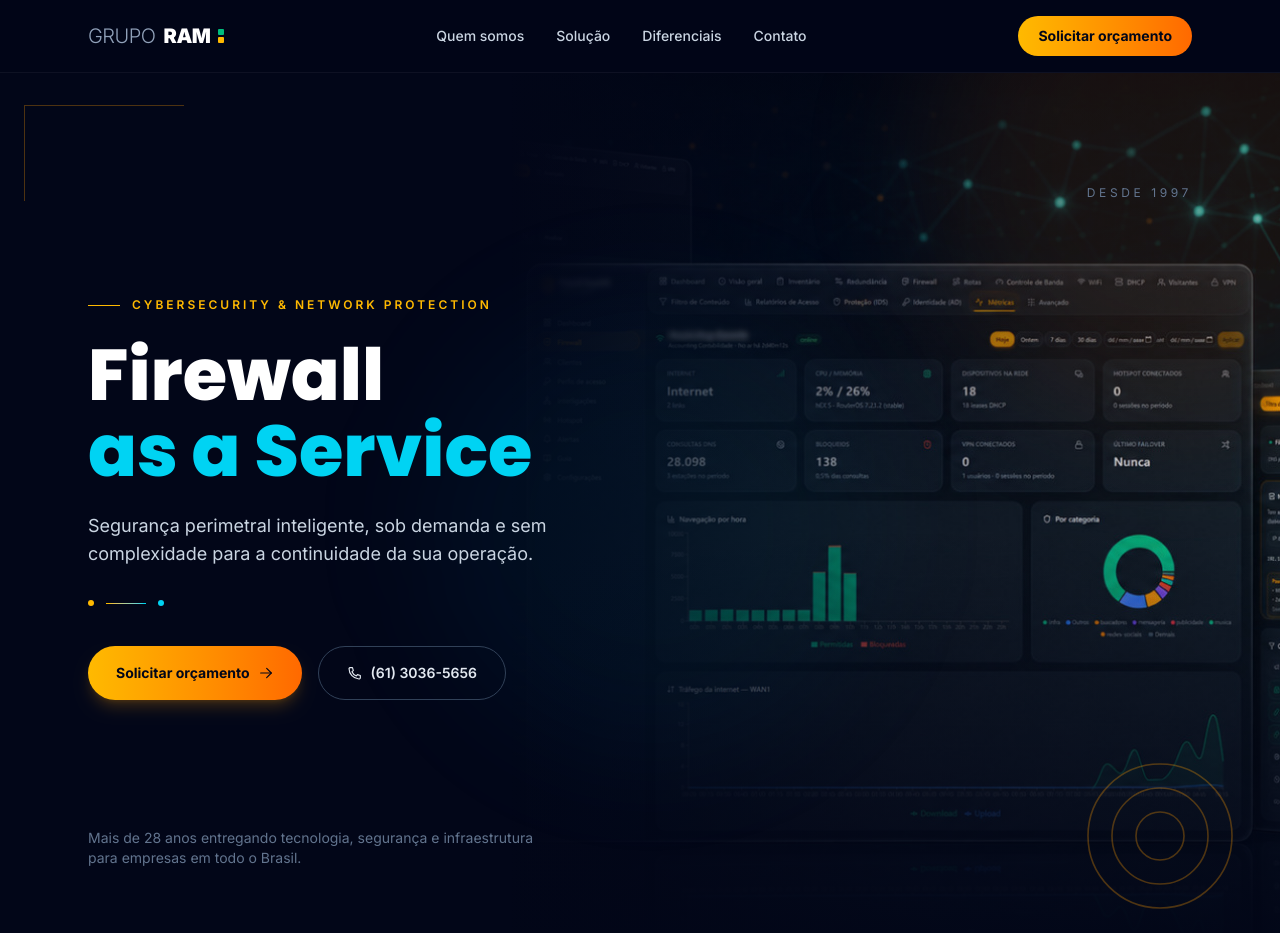
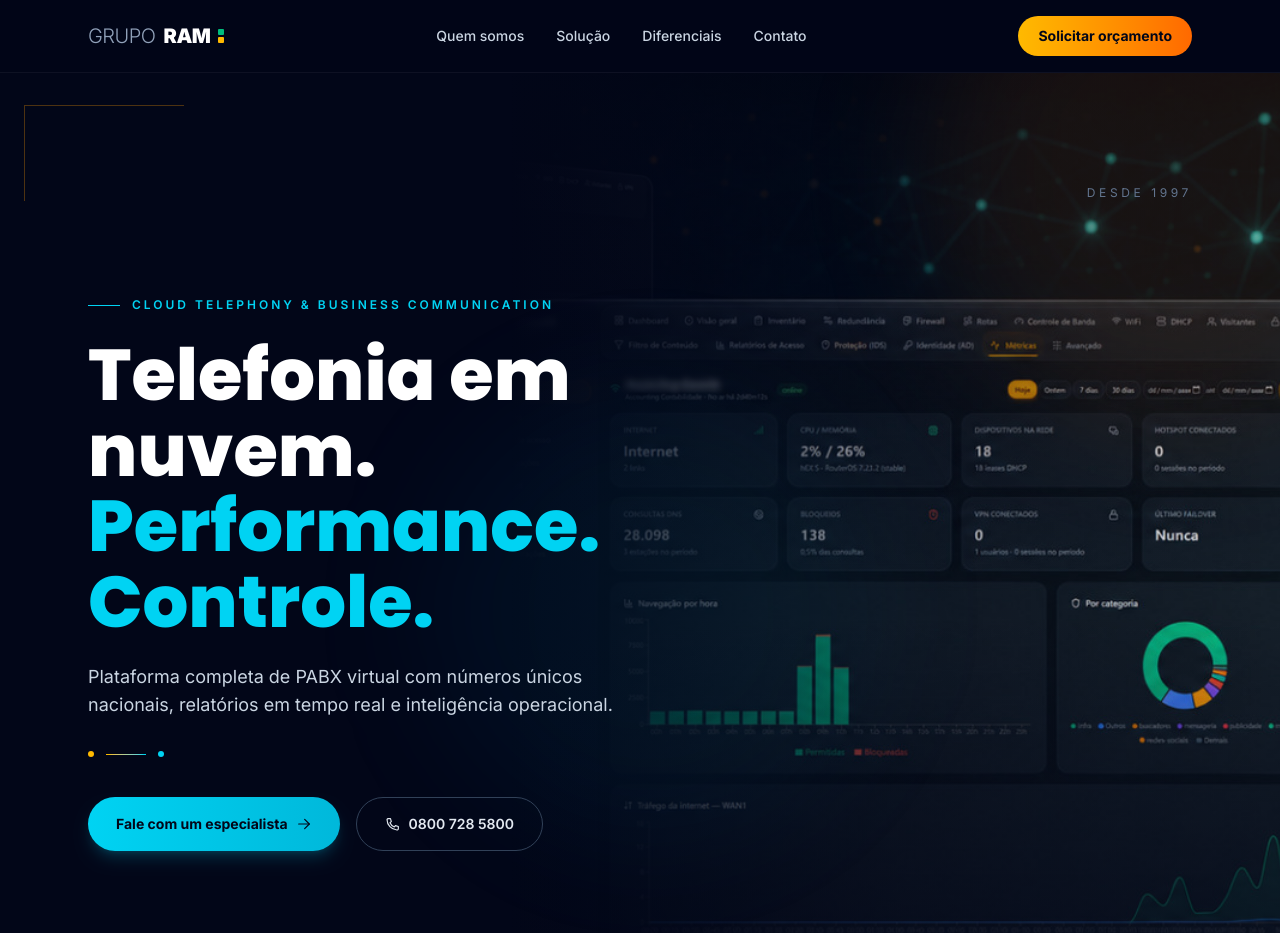
Before and after one commit to marcelusgoncalves/clickfone-gram, a Next.js app: page / in a window 1280 px wide. Shown: the top 933 px of the page. Built offline with nearby package versions, Linux system fonts and the light colour scheme.

Commit message:
Adapt Hero section for ClickFone: update messaging, CTA, and branding

```diff
--- a/src/components/Hero.tsx
+++ b/src/components/Hero.tsx
@@ -47,21 +47,21 @@ export default function Hero() {
 
         <div className="mt-16 max-w-2xl sm:mt-24">
           <div className="mb-6 flex items-center gap-3">
-            <span className="h-px w-8 bg-amber-400" />
-            <span className="text-xs font-semibold uppercase tracking-[0.25em] text-amber-400">
-              Cybersecurity &amp; Network Protection
+            <span className="h-px w-8 bg-cyan-400" />
+            <span className="text-xs font-semibold uppercase tracking-[0.25em] text-cyan-400">
+              Cloud Telephony &amp; Business Communication
             </span>
           </div>
 
           <h1 className="font-heading text-5xl font-extrabold leading-[1.05] text-white sm:text-6xl md:text-7xl">
-            Firewall
+            Telefonia em nuvem.
             <br />
-            <span className="text-cyan-400">as a Service</span>
+            <span className="text-cyan-400">Performance. Controle.</span>
           </h1>
 
           <p className="mt-6 max-w-xl text-lg text-slate-300">
-            Segurança perimetral inteligente, sob demanda e sem complexidade
-            para a continuidade da sua operação.
+            Plataforma completa de PABX virtual com números únicos nacionais,
+            relatórios em tempo real e inteligência operacional.
           </p>
 
           <div className="mt-8 flex items-center gap-3">
@@ -73,24 +73,24 @@ export default function Hero() {
           <div className="mt-10 flex flex-wrap gap-4">
             <a
               href="#contato"
-              className="inline-flex items-center gap-2 rounded-full bg-gradient-to-r from-amber-400 to-orange-500 px-7 py-4 text-sm font-bold text-slate-950 shadow-lg shadow-amber-500/20 transition hover:brightness-110"
+              className="inline-flex items-center gap-2 rounded-full bg-gradient-to-r from-cyan-400 to-cyan-500 px-7 py-4 text-sm font-bold text-slate-950 shadow-lg shadow-cyan-500/20 transition hover:brightness-110"
             >
-              Solicitar orçamento
+              Fale com um especialista
               <ArrowRightIcon className="h-4 w-4" />
             </a>
             <a
-              href="tel:+556130365656"
+              href="tel:+5508007285800"
               className="inline-flex items-center gap-2 rounded-full border border-slate-700 px-7 py-4 text-sm font-semibold text-slate-200 transition hover:border-cyan-500/50 hover:text-cyan-400"
             >
               <PhoneIcon className="h-4 w-4" />
-              (61) 3036-5656
+              0800 728 5800
             </a>
           </div>
         </div>
 
         <p className="mt-24 max-w-md text-sm text-slate-500 sm:mt-32">
-          Mais de 28 anos entregando tecnologia, segurança e infraestrutura
-          para empresas em todo o Brasil.
+          Solução de telefonia gerenciada na nuvem para empresas que buscam
+          eficiência, mobilidade e controle total de suas comunicações.
         </p>
       </div>
     </section>
```
